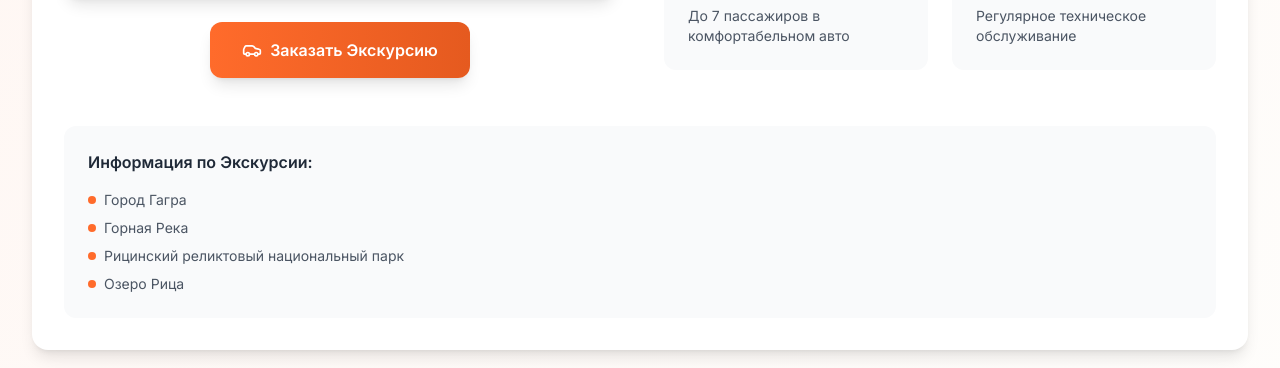
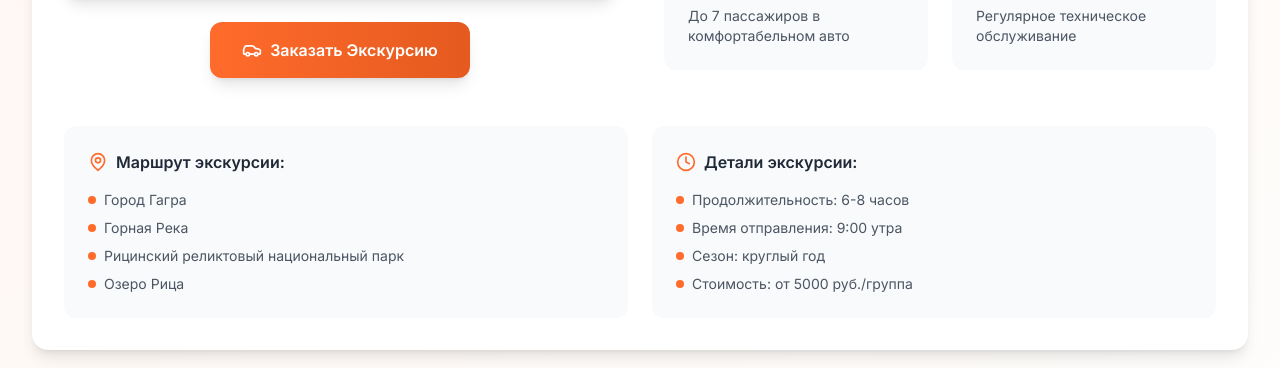
Before and after one commit to hotel-vartan/site, a React (Vite) app: page / in a window 1280 px wide. Shown: the part 2330-2698 px from the top of the page. Built offline with nearby package versions, Linux system fonts and the light colour scheme.

Commit message:
Update Transport.tsx

```diff
--- a/src/components/Transport.tsx
+++ b/src/components/Transport.tsx
@@ -1,5 +1,5 @@
 import React from 'react';
-import { Car, Shield, Snowflake, Users, Fuel } from 'lucide-react';
+import { Car, Shield, Snowflake, Users, Fuel, Clock, MapPin, Calendar, Ticket } from 'lucide-react';
 import { motion } from 'framer-motion';
 
 const Transport = () => {
@@ -118,7 +118,7 @@ const Transport = () => {
             </motion.div>
           </div>
 
-          {/* Services List - теперь на всю ширину */}
+          {/* Services List - теперь в две колонки */}
           <motion.div
             initial={{ opacity: 0, y: 20 }}
             whileInView={{ opacity: 1, y: 0 }}
@@ -126,8 +126,13 @@ const Transport = () => {
             viewport={{ once: true }}
             className="mt-12"
           >
-            <div className="bg-gray-50 dark:bg-gray-700 p-6 rounded-xl w-full">
-              <h4 className="font-semibold text-gray-800 dark:text-white mb-4">Информация по Экскурсии:</h4>
+            <div className="grid grid-cols-1 md:grid-cols-2 gap-6">
+              {/* Левая колонка */}
+              <div className="bg-gray-50 dark:bg-gray-700 p-6 rounded-xl">
+                <h4 className="font-semibold text-gray-800 dark:text-white mb-4 flex items-center">
+                  <MapPin className="w-5 h-5 mr-2 text-primary-500" />
+                  Маршрут экскурсии:
+                </h4>
                 <ul className="space-y-2 text-sm text-gray-600 dark:text-gray-300">
                   <li className="flex items-center space-x-2">
                     <div className="w-2 h-2 bg-primary-500 dark:bg-primary-400 rounded-full"></div>
@@ -147,6 +152,33 @@ const Transport = () => {
                   </li>
                 </ul>
               </div>
+
+              {/* Правая колонка */}
+              <div className="bg-gray-50 dark:bg-gray-700 p-6 rounded-xl">
+                <h4 className="font-semibold text-gray-800 dark:text-white mb-4 flex items-center">
+                  <Clock className="w-5 h-5 mr-2 text-primary-500" />
+                  Детали экскурсии:
+                </h4>
+                <ul className="space-y-2 text-sm text-gray-600 dark:text-gray-300">
+                  <li className="flex items-center space-x-2">
+                    <div className="w-2 h-2 bg-primary-500 dark:bg-primary-400 rounded-full"></div>
+                    <span>Продолжительность: 6-8 часов</span>
+                  </li>
+                  <li className="flex items-center space-x-2">
+                    <div className="w-2 h-2 bg-primary-500 dark:bg-primary-400 rounded-full"></div>
+                    <span>Время отправления: 9:00 утра</span>
+                  </li>
+                  <li className="flex items-center space-x-2">
+                    <div className="w-2 h-2 bg-primary-500 dark:bg-primary-400 rounded-full"></div>
+                    <span>Сезон: круглый год</span>
+                  </li>
+                  <li className="flex items-center space-x-2">
+                    <div className="w-2 h-2 bg-primary-500 dark:bg-primary-400 rounded-full"></div>
+                    <span>Стоимость: от 5000 руб./группа</span>
+                  </li>
+                </ul>
+              </div>
+            </div>
           </motion.div>
         </div>
       </div>
```
Lines whose indentation alone changed are shown as unchanged.
